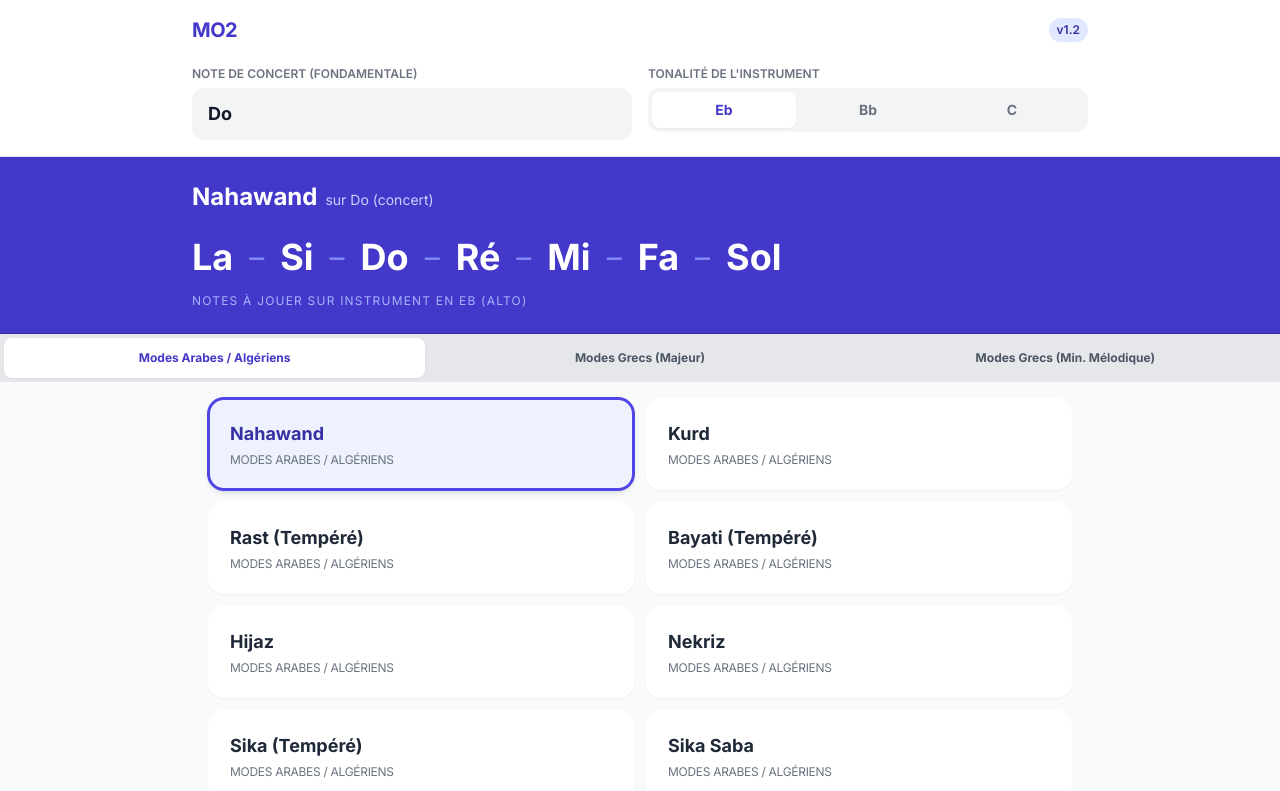
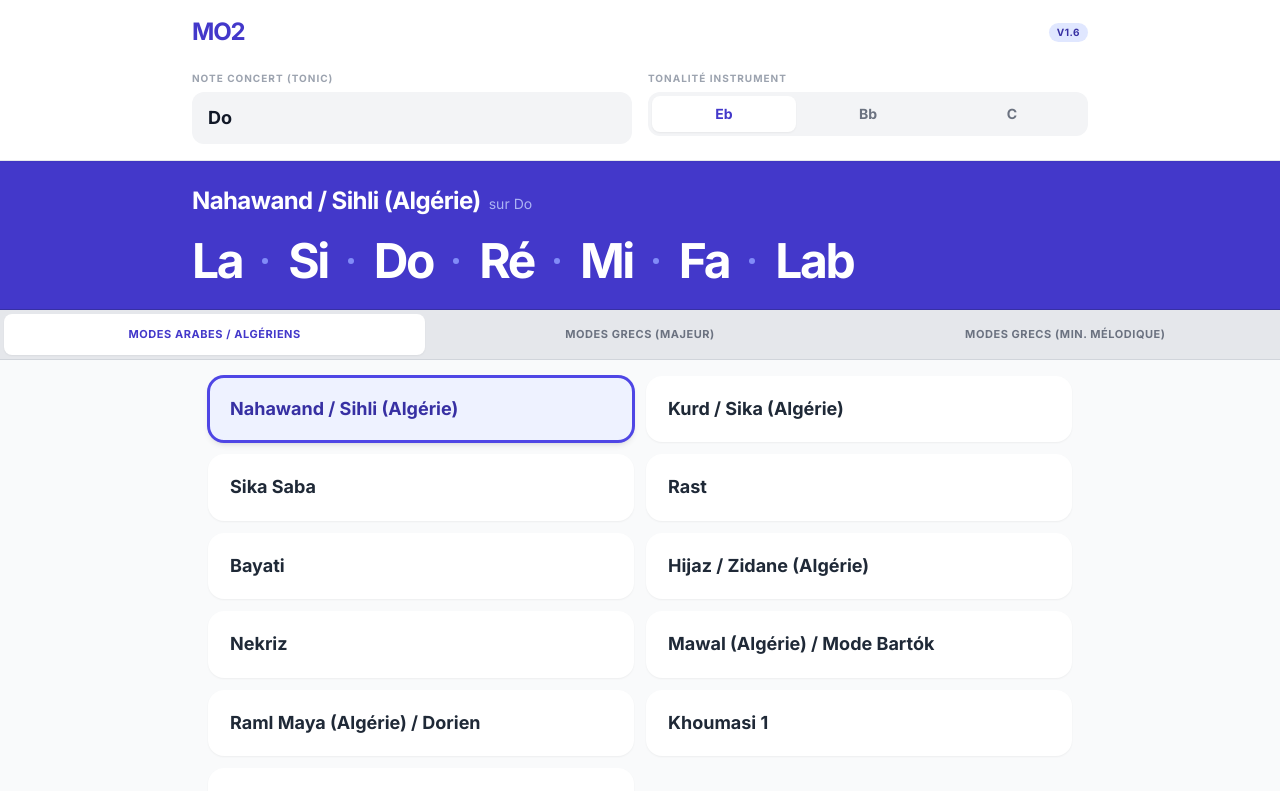
Before and after one commit to guillaumesax/MO2, a React (Vite) app: page / in a window 1280 px wide. Shown: the top 791 px of the page. Built offline with nearby package versions, Linux system fonts and the light colour scheme.

Commit message:
Add files via upload

```diff
--- a/App.tsx
+++ b/App.tsx
@@ -1,66 +1,69 @@
 
 import React, { useState, useMemo } from 'react';
-import { CHROMATIC_SCALE, CATEGORIES } from './constants';
+import { CHROMATIC_MAP, CATEGORIES } from './constants';
 import { Instrument, Mode, NoteName } from './types';
 
 export default function App() {
-  const [concertRoot, setConcertRoot] = useState<NoteName>('Do');
+  const [concertRoot, setConcertRoot] = useState<number>(0); // Index 0-11
   const [instrument, setInstrument] = useState<Instrument>('ALTO');
   const [activeTab, setActiveTab] = useState<string>(CATEGORIES[0].id);
   const [selectedMode, setSelectedMode] = useState<Mode>(CATEGORIES[0].modes[0]);
 
-  // Transposition logic
-  // Alto (Eb): Concert + 9 semitones (Major 6th)
-  // Tenor (Bb): Concert + 2 semitones (Major 2nd)
-  // Ut (C): Concert + 0 semitones (No transposition)
-  const transposedNotes = useMemo(() => {
-    const rootIndex = CHROMATIC_SCALE.indexOf(concertRoot);
-
+  // Logique de transposition
+  const transposedResult = useMemo(() => {
     let shift = 0;
     if (instrument === 'ALTO') shift = 9;
     else if (instrument === 'TENOR') shift = 2;
     else if (instrument === 'UT') shift = 0;
 
-    const saxRootIndex = (rootIndex + shift) % 12;
+    const saxRootIndex = (concertRoot + shift) % 12;
 
-    return selectedMode.intervals.map(interval => {
+    return selectedMode.intervals.map((interval, idx) => {
       const noteIndex = (saxRootIndex + interval) % 12;
-      return CHROMATIC_SCALE[noteIndex];
+      const isMicrotonal = selectedMode.microtonalIndices?.includes(idx);
+      const isForcedSharp = selectedMode.sharpIndices?.includes(idx);
+
+      const noteInfo = CHROMATIC_MAP[noteIndex];
+      // Si l'index est forcé en dièse (ex: Fa#), on l'utilise, sinon on suit la préférence du mode
+      const noteName = isForcedSharp ? noteInfo.sharp : (selectedMode.useFlats ? noteInfo.flat : noteInfo.sharp);
+
+      return {
+        name: noteName,
+        isMicrotonal
+      };
     });
   }, [concertRoot, instrument, selectedMode]);
 
   const activeCategory = CATEGORIES.find(c => c.id === activeTab);
 
   return (
-    <div className="min-h-screen pb-20 lg:pb-0 lg:flex lg:flex-col">
-      {/* Header & Main Controls */}
+    <div className="min-h-screen pb-20 lg:pb-0 lg:flex lg:flex-col select-none">
+      {/* Header & Contrôles */}
       <header className="bg-white shadow-sm sticky top-0 z-10 p-4 border-b">
         <div className="max-w-4xl mx-auto space-y-4">
           <div className="flex items-center justify-between">
-            <h1 className="text-xl font-bold text-indigo-700 tracking-tight">MO2</h1>
-            <span className="text-xs bg-indigo-100 text-indigo-800 px-2 py-1 rounded-full font-semibold">
-              v1.2
+            <h1 className="text-2xl font-black text-indigo-700 tracking-tighter">MO2</h1>
+            <span className="text-[10px] bg-indigo-100 text-indigo-800 px-2 py-0.5 rounded-full font-bold uppercase tracking-wider">
+              v1.6
             </span>
           </div>
 
           <div className="grid grid-cols-1 md:grid-cols-2 gap-4">
-            {/* Concert Pitch Selector */}
             <div className="space-y-1">
-              <label className="text-xs font-semibold text-gray-500 uppercase">Note de Concert (Fondamentale)</label>
+              <label className="text-[10px] font-bold text-gray-400 uppercase tracking-widest">Note Concert (Tonic)</label>
               <select
                 value={concertRoot}
-                onChange={(e) => setConcertRoot(e.target.value as NoteName)}
+                onChange={(e) => setConcertRoot(parseInt(e.target.value))}
                 className="w-full bg-gray-100 border-none rounded-xl py-3 px-4 text-lg font-bold focus:ring-2 focus:ring-indigo-500 transition-all appearance-none cursor-pointer"
               >
-                {CHROMATIC_SCALE.map(note => (
-                  <option key={note} value={note}>{note}</option>
+                {Object.entries(CHROMATIC_MAP).map(([idx, note]) => (
+                  <option key={idx} value={idx}>{note.sharp}</option>
                 ))}
               </select>
             </div>
 
-            {/* Instrument Selector */}
             <div className="space-y-1">
-              <label className="text-xs font-semibold text-gray-500 uppercase">Tonalité de l'instrument</label>
+              <label className="text-[10px] font-bold text-gray-400 uppercase tracking-widest">Tonalité Instrument</label>
               <div className="flex bg-gray-100 p-1 rounded-xl">
                 <button
                   onClick={() => setInstrument('ALTO')}
@@ -86,35 +89,38 @@ export default function App() {
         </div>
       </header>
 
-      {/* Result Display (Immediate value) */}
+      {/* Affichage des Résultats */}
       <div className="bg-indigo-700 text-white p-6 shadow-lg border-b border-indigo-800">
-        <div className="max-w-4xl mx-auto space-y-2 text-center lg:text-left">
+        <div className="max-w-4xl mx-auto space-y-1 text-center lg:text-left">
           <div className="flex flex-wrap items-baseline gap-2 justify-center lg:justify-start">
-            <h2 className="text-2xl font-bold">{selectedMode.name}</h2>
-            <p className="text-indigo-200 text-sm">sur {concertRoot} (concert)</p>
+            <h2 className="text-2xl font-bold tracking-tight">{selectedMode.name}</h2>
+            <p className="text-indigo-200 text-sm opacity-80">sur {CHROMATIC_MAP[concertRoot].sharp}</p>
           </div>
 
-          <div className="pt-4 flex flex-wrap justify-center lg:justify-start gap-3">
-            {transposedNotes.map((note, idx) => (
+          <div className="pt-4 flex flex-wrap justify-center lg:justify-start gap-4 items-center">
+            {transposedResult.map((note, idx) => (
               <React.Fragment key={idx}>
-                <span className="text-3xl lg:text-4xl font-black">{note}</span>
-                {idx < transposedNotes.length - 1 && (
-                  <span className="text-indigo-400 text-2xl lg:text-3xl self-center mx-1">–</span>
+                <div className="flex items-start">
+                  <span className="text-3xl lg:text-5xl font-black tracking-tighter">
+                    {note.name}
+                  </span>
+                  {note.isMicrotonal && (
+                    <span className="text-2xl lg:text-3xl text-indigo-300 font-serif -ml-1 mt-1" title="Quart de ton">
+                      𝄳
+                    </span>
+                  )}
+                </div>
+                {idx < transposedResult.length - 1 && (
+                  <span className="w-1.5 h-1.5 rounded-full bg-indigo-400 mx-1"></span>
                 )}
               </React.Fragment>
             ))}
           </div>
-          <p className="text-xs text-indigo-300 pt-2 font-medium uppercase tracking-widest">
-            {instrument === 'UT'
-              ? 'Version originale (Instrument en C / Piano)'
-              : `Notes à jouer sur instrument en ${instrument === 'ALTO' ? 'Eb (Alto)' : 'Bb (Ténor)'}`
-            }
-          </p>
         </div>
       </div>
 
-      {/* Tabs Menu */}
-      <nav className="flex overflow-x-auto bg-gray-200 p-1 space-x-1 sticky top-[248px] md:top-[124px] z-10 no-scrollbar">
+      {/* Onglets Catégories */}
+      <nav className="flex overflow-x-auto bg-gray-200 p-1 space-x-1 sticky top-[248px] md:top-[124px] z-10 no-scrollbar border-b border-gray-300">
         {CATEGORIES.map(cat => (
           <button
             key={cat.id}
@@ -122,37 +128,34 @@ export default function App() {
               setActiveTab(cat.id);
               setSelectedMode(cat.modes[0]);
             }}
-            className={`whitespace-nowrap flex-1 py-3 px-4 text-xs font-bold rounded-lg transition-all ${activeTab === cat.id ? 'bg-white text-indigo-700 shadow-sm' : 'text-gray-600 hover:bg-gray-300'}`}
+            className={`whitespace-nowrap flex-1 py-3 px-6 text-[11px] font-black uppercase tracking-wider rounded-lg transition-all ${activeTab === cat.id ? 'bg-white text-indigo-700 shadow-sm' : 'text-gray-500 hover:bg-gray-300'}`}
           >
             {cat.title}
           </button>
         ))}
       </nav>
 
-      {/* Mode List Selection */}
+      {/* Grille de sélection des Modes */}
       <main className="flex-1 overflow-y-auto max-w-4xl mx-auto w-full p-4">
         <div className="grid grid-cols-1 sm:grid-cols-2 gap-3">
           {activeCategory?.modes.map(mode => (
             <button
               key={mode.name}
               onClick={() => setSelectedMode(mode)}
-              className={`text-left p-5 rounded-2xl border-2 transition-all active:scale-95 ${selectedMode.name === mode.name
+              className={`text-left p-5 rounded-2xl border-2 transition-all active:scale-[0.98] ${selectedMode.name === mode.name
                 ? 'border-indigo-600 bg-indigo-50 shadow-md ring-1 ring-indigo-600'
                 : 'border-white bg-white hover:border-gray-200 shadow-sm'}`}
             >
-              <h3 className={`text-lg font-bold ${selectedMode.name === mode.name ? 'text-indigo-800' : 'text-gray-800'}`}>
+              <h3 className={`text-lg font-bold leading-tight ${selectedMode.name === mode.name ? 'text-indigo-800' : 'text-gray-800'}`}>
                 {mode.name}
               </h3>
-              <p className="text-xs text-gray-500 mt-1 uppercase tracking-tight">
-                {activeCategory.title}
-              </p>
             </button>
           ))}
         </div>
       </main>
 
-      <footer className="text-center p-6 text-gray-400 text-xs">
-        MO2 – Outil pédagogique pour saxophonistes.
+      <footer className="text-center p-8 text-gray-400 text-[10px] font-bold uppercase tracking-widest">
+        MO2 – Assistant Modal v1.6
       </footer>
     </div>
   );
--- a/constants.ts
+++ b/constants.ts
@@ -1,27 +1,78 @@
 
-import { ModeCategory, NoteName } from './types';
+import { ModeCategory } from './types';
 
-export const CHROMATIC_SCALE: NoteName[] = [
-  'Do', 'Do#', 'Ré', 'Mib', 'Mi', 'Fa', 'Fa#', 'Sol', 'Lab', 'La', 'Sib', 'Si'
-];
+// Échelle chromatique standard avec correspondance pour les enharmoniques
+export const CHROMATIC_MAP: Record<number, { sharp: string, flat: string }> = {
+  0: { sharp: 'Do', flat: 'Do' },
+  1: { sharp: 'Do#', flat: 'Réb' },
+  2: { sharp: 'Ré', flat: 'Ré' },
+  3: { sharp: 'Mib', flat: 'Mib' },
+  4: { sharp: 'Mi', flat: 'Mi' },
+  5: { sharp: 'Fa', flat: 'Fa' },
+  6: { sharp: 'Fa#', flat: 'Solb' },
+  7: { sharp: 'Sol', flat: 'Sol' },
+  8: { sharp: 'Lab', flat: 'Lab' },
+  9: { sharp: 'La', flat: 'La' },
+  10: { sharp: 'Sib', flat: 'Sib' },
+  11: { sharp: 'Si', flat: 'Si' },
+};
 
 export const CATEGORIES: ModeCategory[] = [
   {
     id: 'arab',
     title: 'Modes Arabes / Algériens',
     modes: [
-      { name: 'Nahawand', intervals: [0, 2, 3, 5, 7, 8, 10] }, // Mineur Naturel
-      { name: 'Kurd', intervals: [0, 1, 3, 5, 7, 8, 10] }, // Phrygien
-      { name: 'Rast (Tempéré)', intervals: [0, 2, 4, 5, 7, 9, 11] }, // Majeur
-      { name: 'Bayati (Tempéré)', intervals: [0, 1, 3, 5, 7, 8, 10] }, // Phrygien approx
-      { name: 'Hijaz', intervals: [0, 1, 4, 5, 7, 8, 10] }, // Phrygien Dominant
-      { name: 'Nekriz', intervals: [0, 2, 3, 6, 7, 9, 10] }, // Dorien #4
-      { name: 'Sika (Tempéré)', intervals: [0, 2, 4, 5, 7, 9, 11] }, // Majeur approx
-      { name: 'Sika Saba', intervals: [0, 1, 3, 4, 7, 8, 10] }, // Saba tempéré
-      { name: 'Mawal (Bartók)', intervals: [0, 2, 4, 6, 7, 9, 10] }, // Lydien b7
-      { name: 'Raml Maya', intervals: [0, 2, 3, 5, 7, 9, 10] }, // Dorien
-      { name: 'Khoumasi 1', intervals: [0, 2, 4, 7, 9] }, // Majeur Penta
-      { name: 'Khoumasi 2', intervals: [0, 3, 5, 7, 10] }, // Mineur Penta
+      {
+        name: 'Nahawand / Sihli (Algérie)',
+        intervals: [0, 2, 3, 5, 7, 8, 11], // Pas de Sib, donc Si bécarre (11)
+        useFlats: true
+      },
+      {
+        name: 'Kurd / Sika (Algérie)',
+        intervals: [0, 1, 3, 5, 7, 8, 10],
+        useFlats: true
+      },
+      {
+        name: 'Sika Saba',
+        intervals: [0, 1, 3, 4, 7, 8, 10],
+        useFlats: true
+      },
+      {
+        name: 'Rast',
+        intervals: [0, 2, 3, 5, 7, 9, 10],
+        microtonalIndices: [2, 6], // Mib et Sib quarts de ton
+        useFlats: true
+      },
+      {
+        name: 'Bayati',
+        intervals: [0, 1, 3, 5, 7, 8, 11], // Pas de Sib (Si bécarre), Réb et Lab qdt
+        microtonalIndices: [1, 5],
+        useFlats: true
+      },
+      {
+        name: 'Hijaz / Zidane (Algérie)',
+        intervals: [0, 1, 4, 5, 7, 8, 11], // Pas de Sib (Si bécarre)
+        useFlats: true
+      },
+      {
+        name: 'Nekriz',
+        intervals: [0, 2, 3, 6, 7, 8, 11], // Fa# (6), Lab (8), Si bécarre (11)
+        sharpIndices: [3], // L'intervalle à l'index 3 (semiton 6) doit être Fa#
+        useFlats: true
+      },
+      {
+        name: 'Mawal (Algérie) / Mode Bartók',
+        intervals: [0, 2, 4, 6, 7, 9, 10],
+        sharpIndices: [3], // L'intervalle à l'index 3 (semiton 6) doit être Fa#
+        useFlats: true
+      },
+      {
+        name: 'Raml Maya (Algérie) / Dorien',
+        intervals: [0, 2, 3, 5, 7, 9, 10],
+        useFlats: true
+      },
+      { name: 'Khoumasi 1', intervals: [0, 3, 5, 7, 10], useFlats: true },
+      { name: 'Khoumasi 2', intervals: [0, 2, 4, 7, 9], useFlats: true },
     ]
   },
   {
@@ -30,11 +81,11 @@ export const CATEGORIES: ModeCategory[] = [
     modes: [
       { name: 'Ionien', intervals: [0, 2, 4, 5, 7, 9, 11] },
       { name: 'Dorien', intervals: [0, 2, 3, 5, 7, 9, 10] },
-      { name: 'Phrygien', intervals: [0, 1, 3, 5, 7, 8, 10] },
+      { name: 'Phrygien', intervals: [0, 1, 3, 5, 7, 8, 10], useFlats: true },
       { name: 'Lydien', intervals: [0, 2, 4, 6, 7, 9, 11] },
       { name: 'Mixolydien', intervals: [0, 2, 4, 5, 7, 9, 10] },
-      { name: 'Éolien', intervals: [0, 2, 3, 5, 7, 8, 10] },
-      { name: 'Locrien', intervals: [0, 1, 3, 5, 6, 8, 10] },
+      { name: 'Éolien', intervals: [0, 2, 3, 5, 7, 8, 10], useFlats: true },
+      { name: 'Locrien', intervals: [0, 1, 3, 5, 6, 8, 10], useFlats: true },
     ]
   },
   {
@@ -42,12 +93,12 @@ export const CATEGORIES: ModeCategory[] = [
     title: 'Modes Grecs (Min. Mélodique)',
     modes: [
       { name: 'Mineur mélodique', intervals: [0, 2, 3, 5, 7, 9, 11] },
-      { name: 'Dorien ♭2', intervals: [0, 1, 3, 5, 7, 9, 10] },
+      { name: 'Dorien ♭2', intervals: [0, 1, 3, 5, 7, 9, 10], useFlats: true },
       { name: 'Lydien augmenté', intervals: [0, 2, 4, 6, 8, 9, 11] },
       { name: 'Lydien dominant', intervals: [0, 2, 4, 6, 7, 9, 10] },
-      { name: 'Mixolydien ♭6', intervals: [0, 2, 4, 5, 7, 8, 10] },
-      { name: 'Locrien ♮2', intervals: [0, 2, 3, 5, 6, 8, 10] },
-      { name: 'Superlocrien', intervals: [0, 1, 3, 4, 6, 8, 10] },
+      { name: 'Mixolydien ♭6', intervals: [0, 2, 4, 5, 7, 8, 10], useFlats: true },
+      { name: 'Locrien ♮2', intervals: [0, 2, 3, 5, 6, 8, 10], useFlats: true },
+      { name: 'Superlocrien', intervals: [0, 1, 3, 4, 6, 8, 10], useFlats: true },
     ]
   }
 ];
--- a/metadata.json
+++ b/metadata.json
@@ -1,5 +1,5 @@
-
 {
   "name": "MO2",
-  "description": "Assistant de transposition et de modes pour saxophonistes (Eb et Bb). Interface épurée pour l'étude des modes arabes et grecs."
+  "description": "Assistant de transposition et de modes pour saxophonistes (Eb et Bb). Interface épurée pour l'étude des modes arabes et grecs.",
+  "requestFramePermissions": []
 }
```
Also changed, not shown: types.ts (+5 -2 lines).
